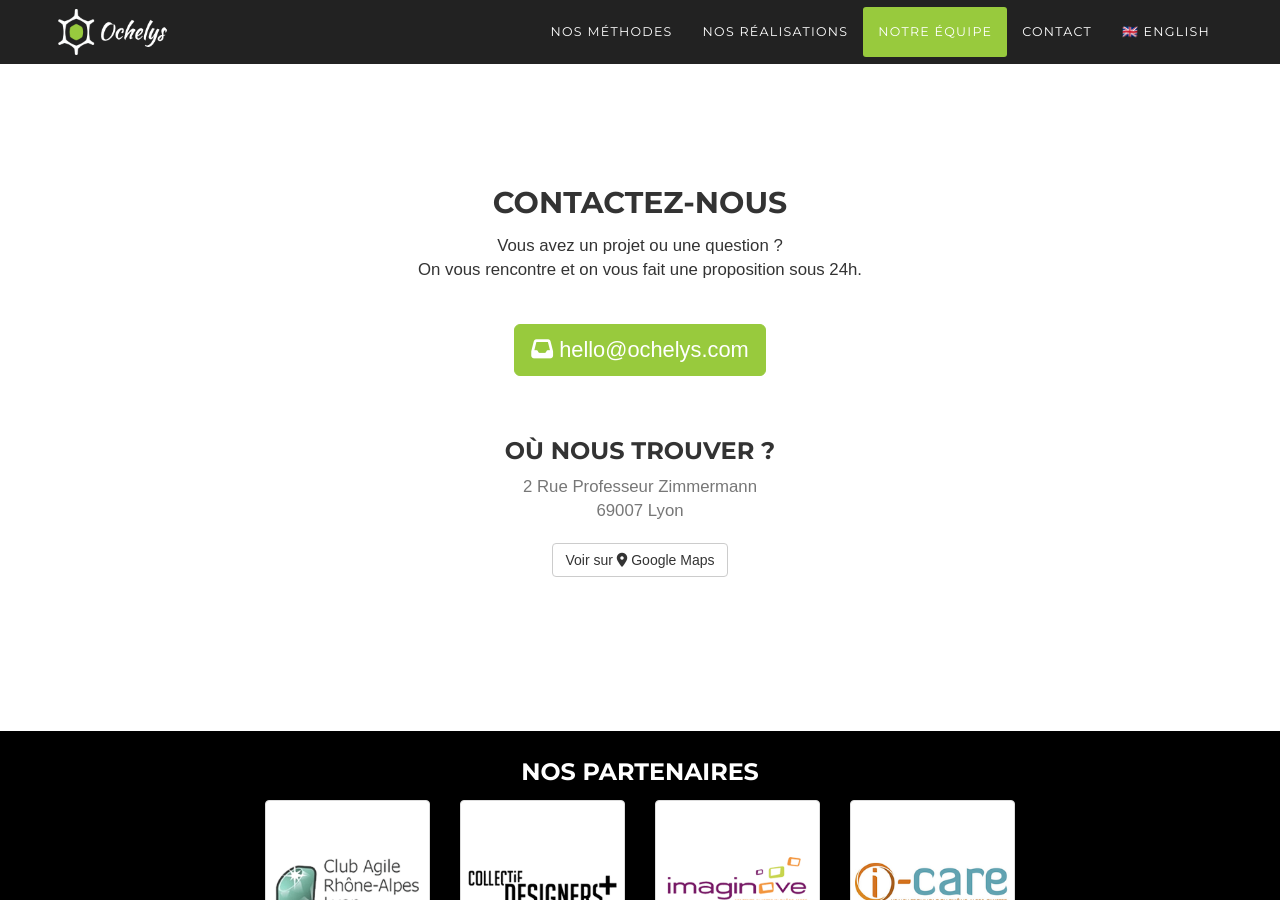
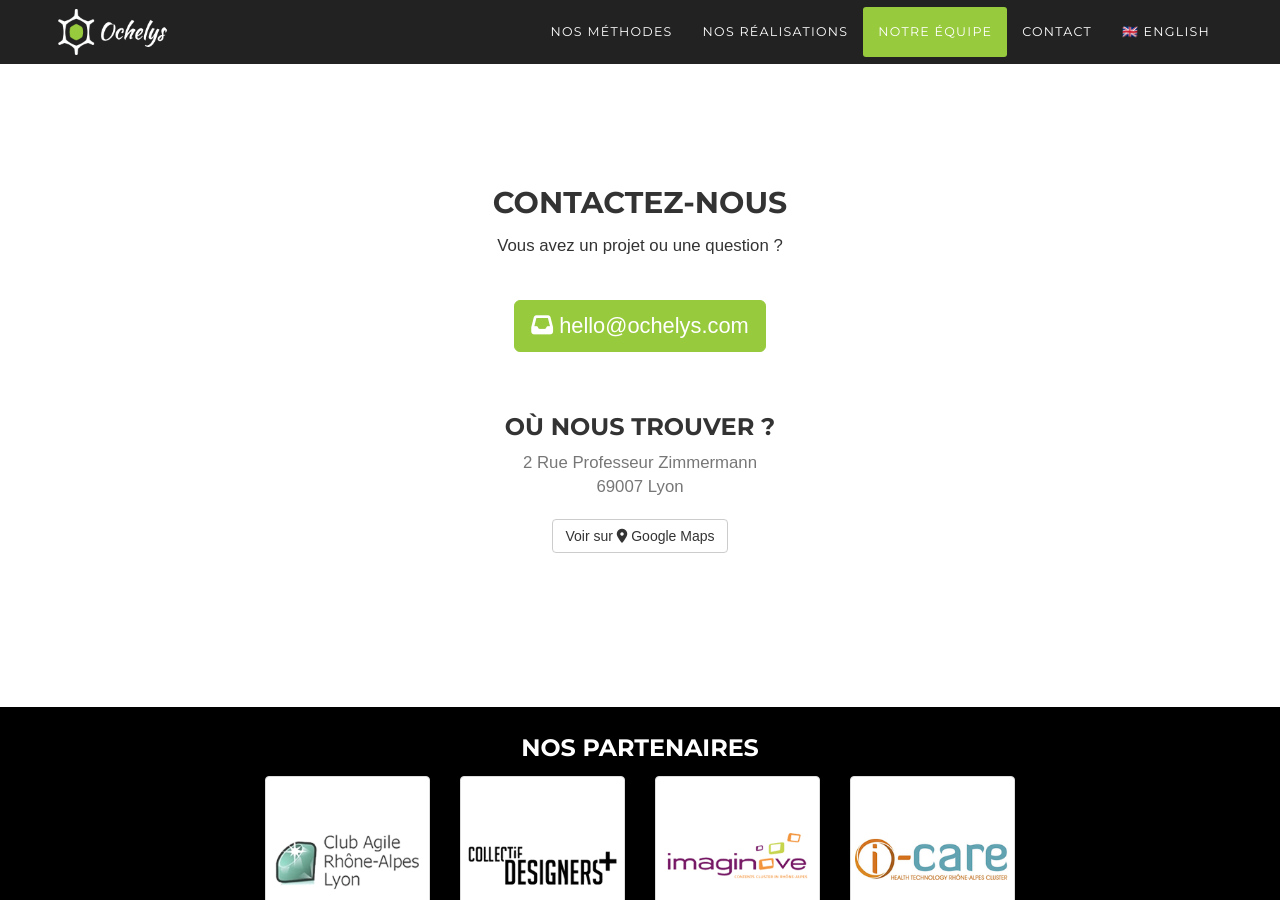
Before and after one commit to Ochelys/ochelys.github.io, a Jekyll site: the page built from index.md, in a window 1280 px wide and 900 px high, scrolled down 4065 px. Built offline with Jekyll 4.4.1, drawn with Linux system fonts in a browser that asks for light colours; nearby versions of some CDN libraries; some web fonts are replaced.

Commit message:
Remove speed claim on contact message because we're quite busy these days

```diff
--- a/_layouts/home.html
+++ b/_layouts/home.html
@@ -197,7 +197,7 @@ layout: default
     <div class="row">
       <div class="col-lg-12 text-center">
         <h2 class="section-heading">Contactez-nous</h2>
-        <p>Vous avez un projet ou une question&nbsp;?<br>On vous rencontre et on vous fait une proposition sous 24h.</p>
+        <p>Vous avez un projet ou une question&nbsp;?</p>
         <p><a href="mailto:hello@ochelys.com" class="btn btn-primary btn-lg contact"><i class="fa fa-inbox"></i> hello@ochelys.com</a></p>
       </div>
     </div>
```
